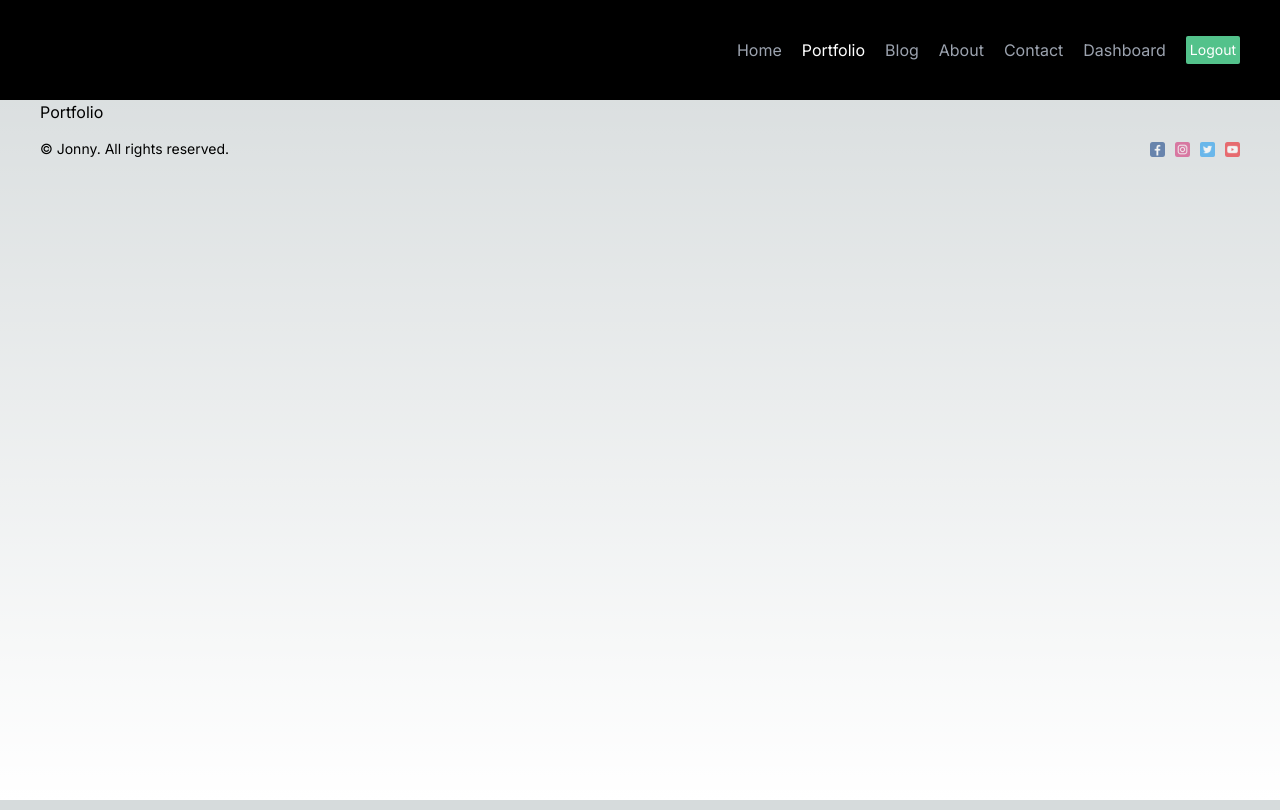
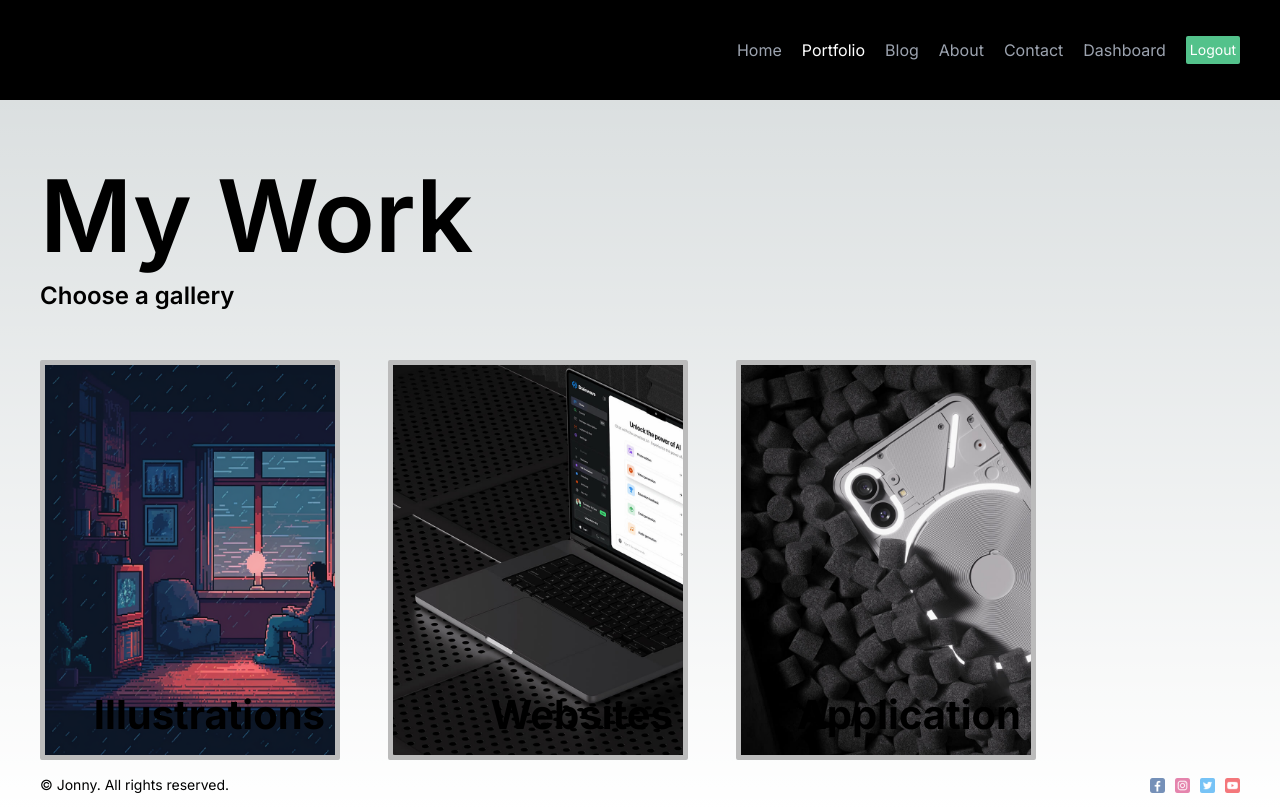
Before and after one commit to jonnyabrams/nextjs13-tryout, a Next.js app: page /portfolio in a window 1280 px wide. Built offline with nearby package versions, Linux system fonts and the light colour scheme.

Commit message:
feat: begin work on Portfolio page

```diff
--- /dev/null
+++ b/src/app/portfolio/layout.tsx
@@ -0,0 +1,10 @@
+const Layout = ({ children }: { children: React.ReactNode }) => {
+  return (
+    <div className="mt-[100px]">
+      <h1 className="text-[100px]">My Work</h1>
+      {children}
+    </div>
+  );
+};
+
+export default Layout;
--- a/src/app/portfolio/page.tsx
+++ b/src/app/portfolio/page.tsx
@@ -1,5 +1,38 @@
+import Link from "next/link";
+
+interface CategoryItemProps {
+  link: string;
+  title: string;
+  img: string;
+}
+
+const CategoryItem = ({ link, title, img }: CategoryItemProps) => (
+  <Link
+    href={`portfolio/${link}`}
+    className="border-[5px] border-[#bbb] rounded-sm w-[300px] h-[400px] relative hover:text-red-700"
+    style={{ background: `url('/assets/${img}')`, backgroundSize: "cover" }}
+  >
+    <span className="absolute right-[10px] bottom-[10px] text-[40px] font-bold">
+      {title}
+    </span>
+  </Link>
+);
+
 const Portfolio = () => {
-  return <div>Portfolio</div>;
+  return (
+    <div className="">
+      <h1 className="my-12">Choose a gallery</h1>
+      <div className="flex gap-12">
+        <CategoryItem
+          link="illustrations"
+          title="Illustrations"
+          img="illustration.png"
+        />
+        <CategoryItem link="websites" title="Websites" img="websites.jpg" />
+        <CategoryItem link="application" title="Application" img="apps.jpg" />
+      </div>
+    </div>
+  );
 };
 
 export default Portfolio;
```
